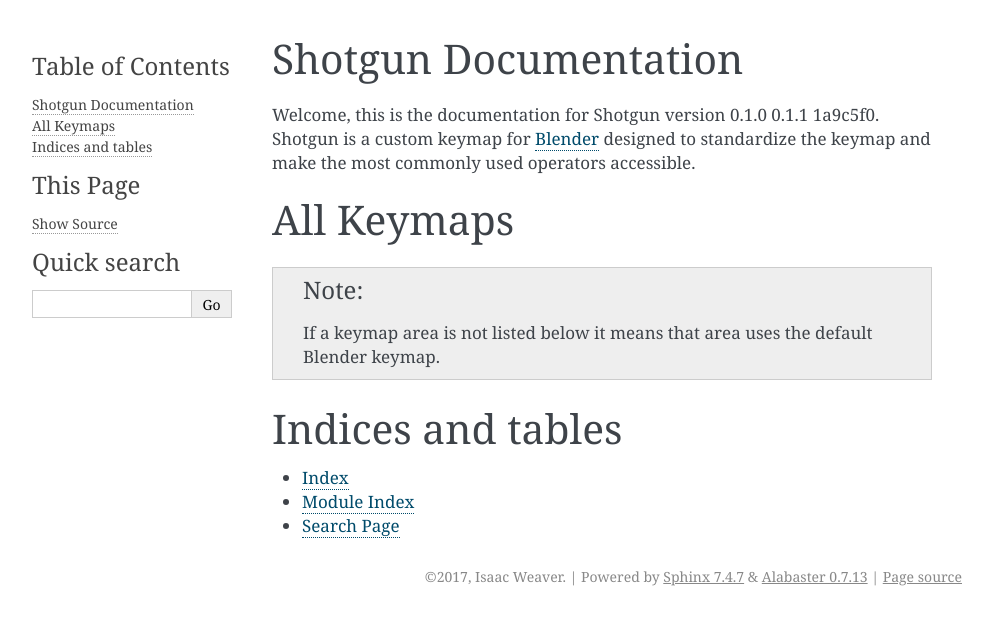
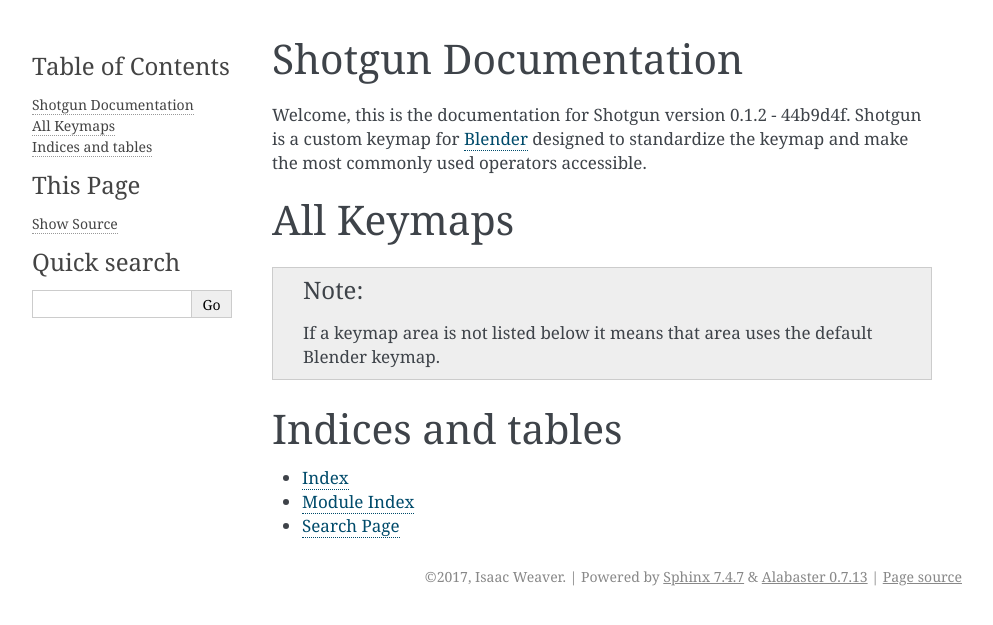
Before and after one commit to wisaac407/shotgun, a Sphinx documentation site: the page built from doc/index.rst, in a window 1280 px wide. Shown: the top 625 px of the page, without its empty margins (148-1141 px from the left). Built offline with Sphinx 7.4.7, drawn with Linux system fonts in a browser that asks for light colours; pages that are not in the unit, such as notebooks, are missing from menus.

Commit message:
Travis build: 32

```diff
--- a/doc/conf.py
+++ b/doc/conf.py
@@ -14,10 +14,8 @@
 copyright = '2017, Isaac Weaver'
 author = 'Isaac Weaver'
 
-version = '0.1.0
-0.1.1 1a9c5f0'
-release = '0.1.0
-0.1.1 1a9c5f0'
+version = '0.1.2 - 44b9d4f'
+release = '0.1.2 - 44b9d4f'
 
 intersphinx_mapping = {
     'blender': ('http://docs.blender.org/api/blender_python_api_master/', '../blender_objects.inv')
--- a/doc/index.rst
+++ b/doc/index.rst
@@ -1,8 +1,7 @@
 
 Shotgun Documentation
 =====================
-Welcome, this is the documentation for Shotgun version 0.1.0
-0.1.1 1a9c5f0.
+Welcome, this is the documentation for Shotgun version 0.1.2 - 44b9d4f.
 Shotgun is a custom keymap for `Blender <http://www.blender.org>`_ designed to standardize the keymap and make the most
 commonly used operators accessible.
 
```
